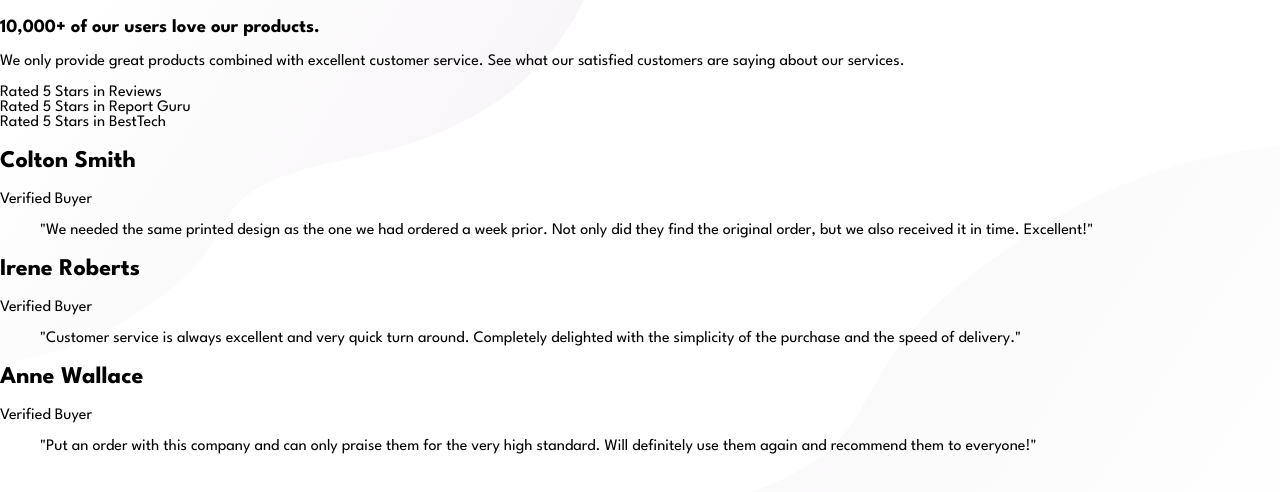
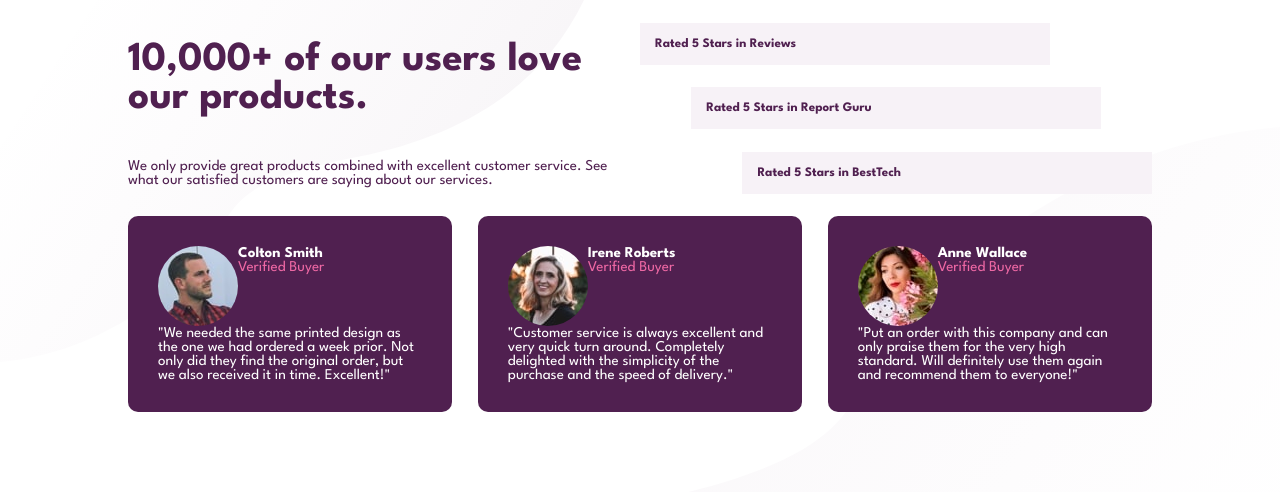
Before and after one commit to DavidPokrajac/socialProofSection, a plain HTML site: page index.html in a window 1280 px wide. Drawn offline with Linux system fonts and the light colour scheme.

Commit message:
Additional styles

```diff
--- a/index.html
+++ b/index.html
@@ -32,6 +32,7 @@
       </section>
       <section class="reviews">
         <div class="card">
+          <img src="./images/image-colton.jpg" />
           <h2>Colton Smith</h2>
           <span>Verified Buyer</span>
           <blockquote>"We needed the same printed design as the one we had ordered a week prior.
@@ -39,12 +40,14 @@
             Excellent!"</blockquote>
         </div>
         <div class="card">
+          <img src="./images/image-irene.jpg" />
           <h2>Irene Roberts</h2>
           <span>Verified Buyer</span>
           <blockquote>"Customer service is always excellent and very quick turn around. Completely
             delighted with the simplicity of the purchase and the speed of delivery."</blockquote>
         </div>
         <div class="card">
+          <img src="./images/image-anne.jpg" />
           <h2>Anne Wallace</h2>
           <span>Verified Buyer</span>
           <blockquote>"Put an order with this company and can only praise them for the very high
--- a/styles.scss
+++ b/styles.scss
@@ -12,6 +12,10 @@ $fontFamily: 'League Spartan', sans-serif;
     box-sizing: border-box;
 }
 
+html {
+    font-size: 15px;
+}
+
 body {
     font-family: $fontFamily;
     margin: 0;
@@ -20,3 +24,82 @@ body {
     background: no-repeat top left url('./images/bg-pattern-top-desktop.svg'),
     no-repeat bottom right url('./images/bg-pattern-bottom-desktop.svg');
 }
+
+main {
+    width: 80%;
+    margin: 0 auto;
+}
+
+main > section:first-child {
+    display: flex;
+}
+
+main > section:first-child .intro {
+    flex: 1 1 50%;
+}
+
+main > section:first-child .most-rated {
+    flex: 1 1 50%;
+}
+
+main > section:first-child .intro h1 {
+    color: $veryDarkMagenta;
+    font-size: 2.75rem;
+}
+
+.intro p {
+    color: $veryDarkMagenta;
+}
+
+.most-rated div {
+    background-color: $lightGrayishMagenta;
+    color: $veryDarkMagenta;
+    font-weight: bold;
+    padding: 1rem;
+    margin: 1.5rem 0;
+    width: 80%;
+    font-size: 13px;
+}
+
+.most-rated div:nth-of-type(2) {
+    margin-left: 10%;
+}
+
+.most-rated div:last-of-type {
+    margin-left: 20%;
+}
+
+.reviews {
+    display: flex;
+}
+
+.reviews .card {
+    background-color: $veryDarkMagenta;
+    flex: 1 1 30%;
+    color: $white;
+    border-radius: 10px;
+    padding: 2rem;
+}
+
+.reviews .card:not(.reviews .card:last-of-type) {
+    margin-right: 2.5%;
+}
+
+.reviews .card img {
+    border-radius: 50%;
+    float: left;
+}
+
+.reviews .card span {
+    color: $softPink;
+}
+
+.card h2 {
+    margin: 0;
+    font-size: 1rem;
+}
+
+blockquote {
+    margin: 0;
+    clear: left;
+}
```
Also changed, not shown: styles.css.
